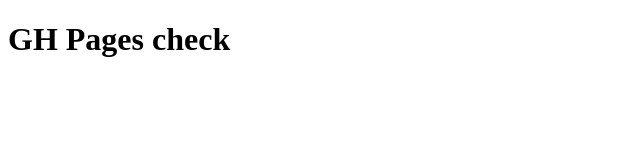
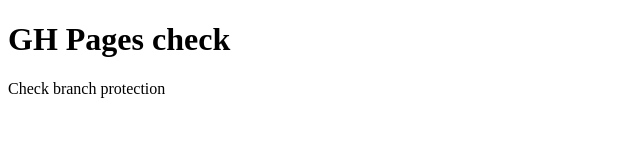
Before and after one commit to r2kode/simple-pages, a plain HTML site: page web/index.html in a window 1280 px wide. Shown: the whole page, without its empty margins (0-640 px from the left). Drawn offline with Linux system fonts and the light colour scheme.

Commit message:
add paragraph to index

```diff
--- a/web/index.html
+++ b/web/index.html
@@ -8,5 +8,6 @@
   </head>
   <body>
     <h1>GH Pages check</h1>
+    <p>Check branch protection</p>
   </body>
 </html>
```
